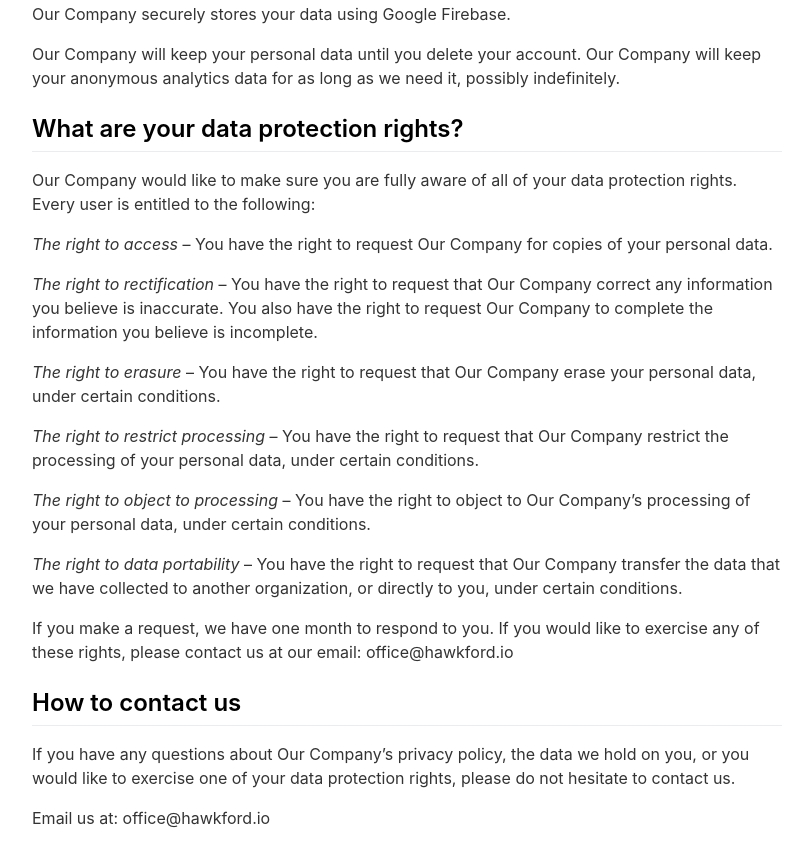
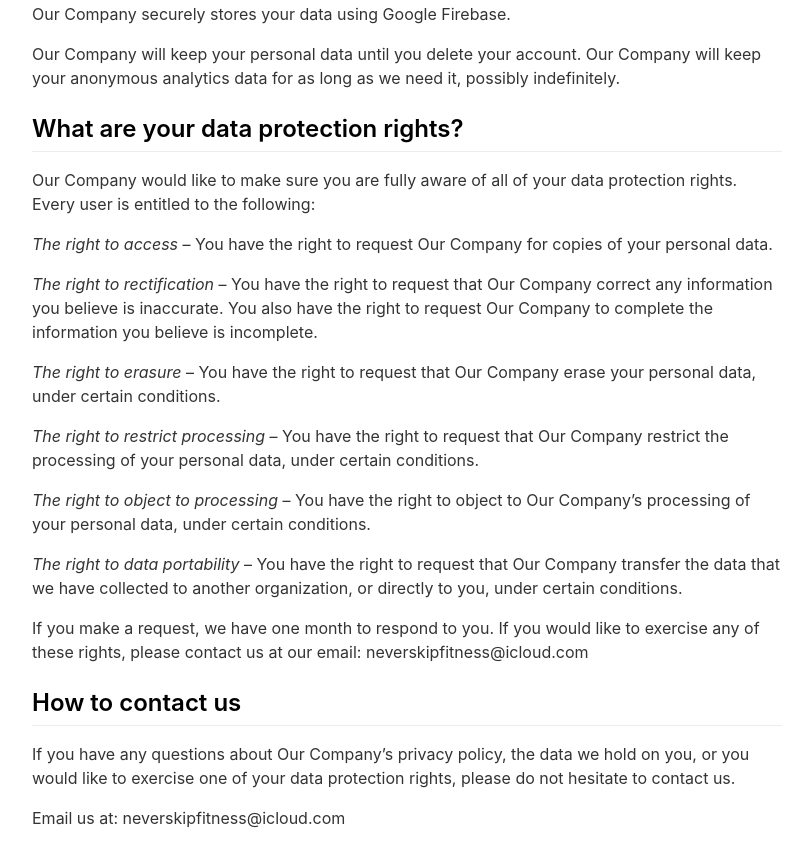
Before and after one commit to NeXTormer/NeverSkip-Landingpage, a Jekyll site: the page built from _pages/privacypolicy.md, in a window 1280 px wide and 900 px high, scrolled down 1526 px. Shown: the top 867 px of the window, without its empty margins (233-1044 px from the left). Built offline with Jekyll 4.4.1, drawn with Linux system fonts in a browser that asks for light colours; nearby versions of some CDN libraries; some of the changed text lies outside the part shown.

Commit message:
update privacy policy

```diff
--- a/_pages/privacypolicy.md
+++ b/_pages/privacypolicy.md
@@ -68,9 +68,9 @@ Our Company would like to make sure you are fully aware of all of your data prot
 *The right to data portability* – You have the right to request that Our Company transfer the data that we have collected to another organization, or directly to you, under certain conditions.
 
 If you make a request, we have one month to respond to you. If you would like to exercise any of these rights,
-please contact us at our email: office@hawkford.io
+please contact us at our email: neverskipfitness@icloud.com
 
 ## How to contact us
 If you have any questions about Our Company’s privacy policy, the data we hold on you, or you would like to exercise one of your data protection rights, please do not hesitate to contact us.
 
-Email us at: office@hawkford.io
+Email us at: neverskipfitness@icloud.com
```
Also changed, not shown: other parts of _pages/privacypolicy.md (+1 -1 lines).
